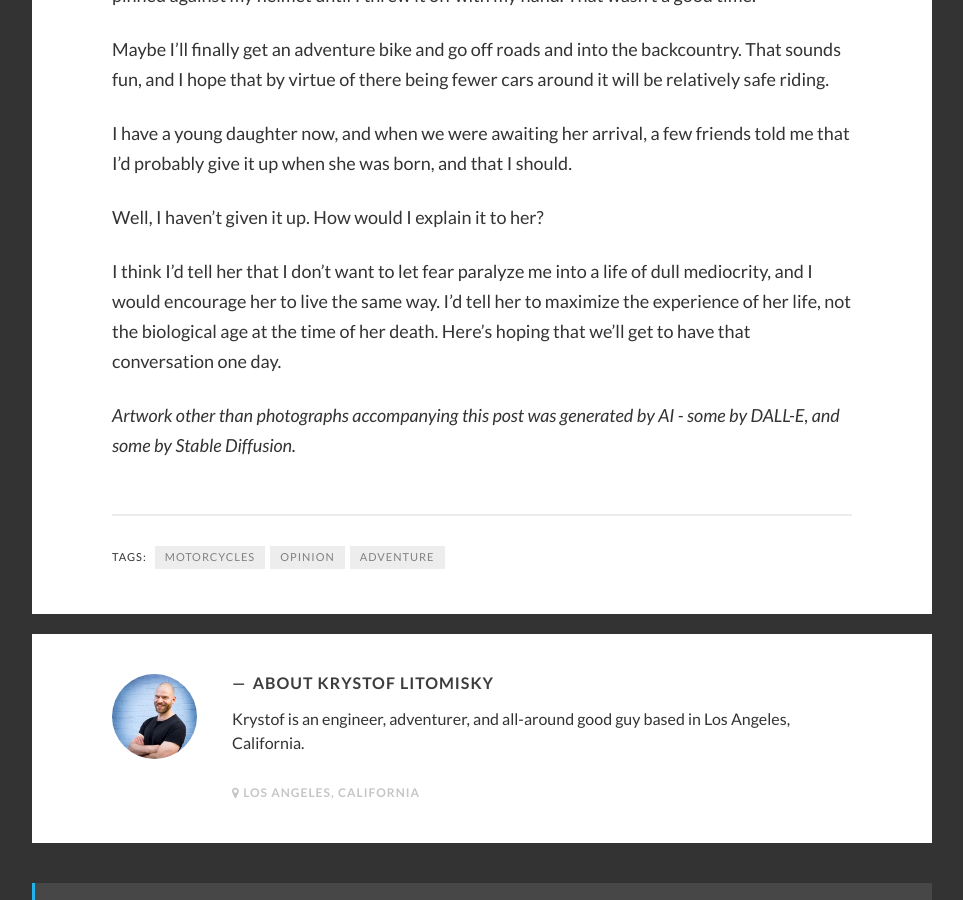
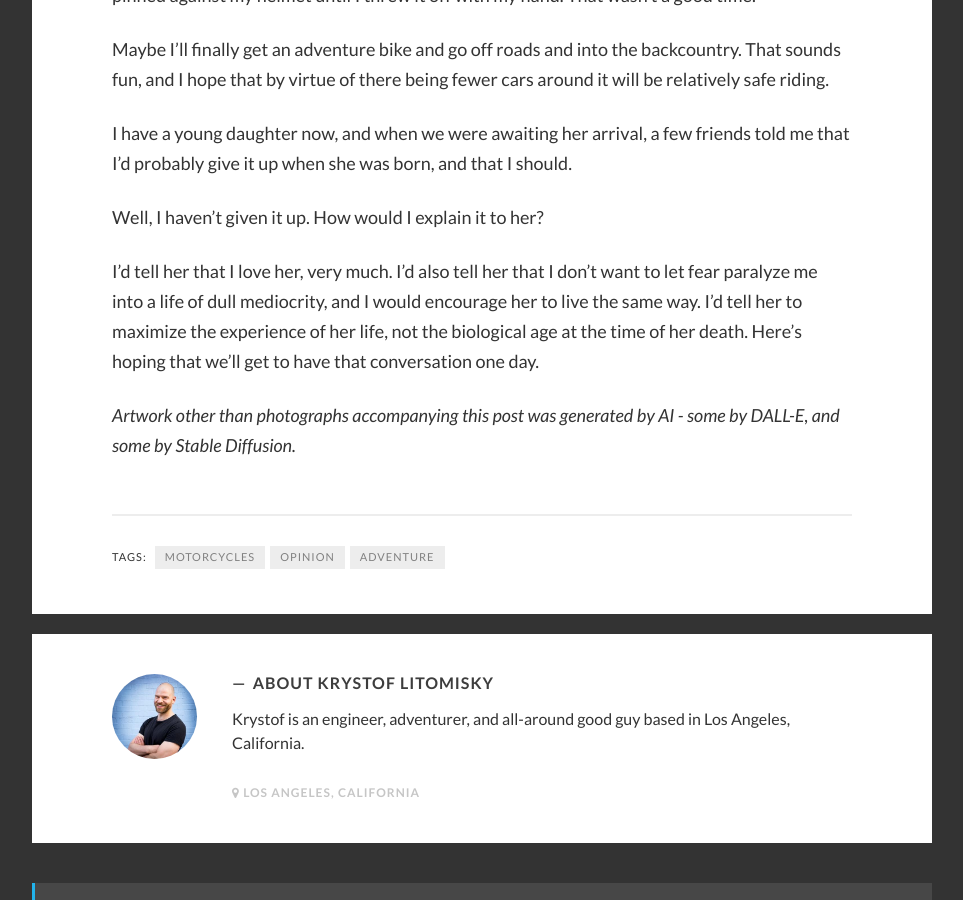
Before and after one commit to krystofl/krystofl.github.io, a Jekyll site: the page built from _posts/2023-02-20-life-death-and-motorcycles.md, in a window 1280 px wide and 900 px high, scrolled down 12022 px. Shown: the whole window, without its empty margins (8-971 px from the left). Built offline with Jekyll 4.4.1, drawn with Linux system fonts in a browser that asks for light colours; some web fonts are replaced; comment, search, counter and statistics services are not loaded.

Commit message:
Love you baby

```diff
--- a/_posts/2023-02-20-life-death-and-motorcycles.md
+++ b/_posts/2023-02-20-life-death-and-motorcycles.md
@@ -237,6 +237,6 @@ I have a young daughter now, and when we were awaiting her arrival, a few friend
 
 Well, I haven't given it up. How would I explain it to her?
 
-I think I'd tell her that I don't want to let fear paralyze me into a life of dull mediocrity, and I would encourage her to live the same way. I'd tell her to maximize the experience of her life, not the biological age at the time of her death. Here's hoping that we'll get to have that conversation one day.
+I'd tell her that I love her, very much. I'd also tell her that I don't want to let fear paralyze me into a life of dull mediocrity, and I would encourage her to live the same way. I'd tell her to maximize the experience of her life, not the biological age at the time of her death. Here's hoping that we'll get to have that conversation one day.
 
 _Artwork other than photographs accompanying this post was generated by AI - some by DALL-E, and some by Stable Diffusion._
```
